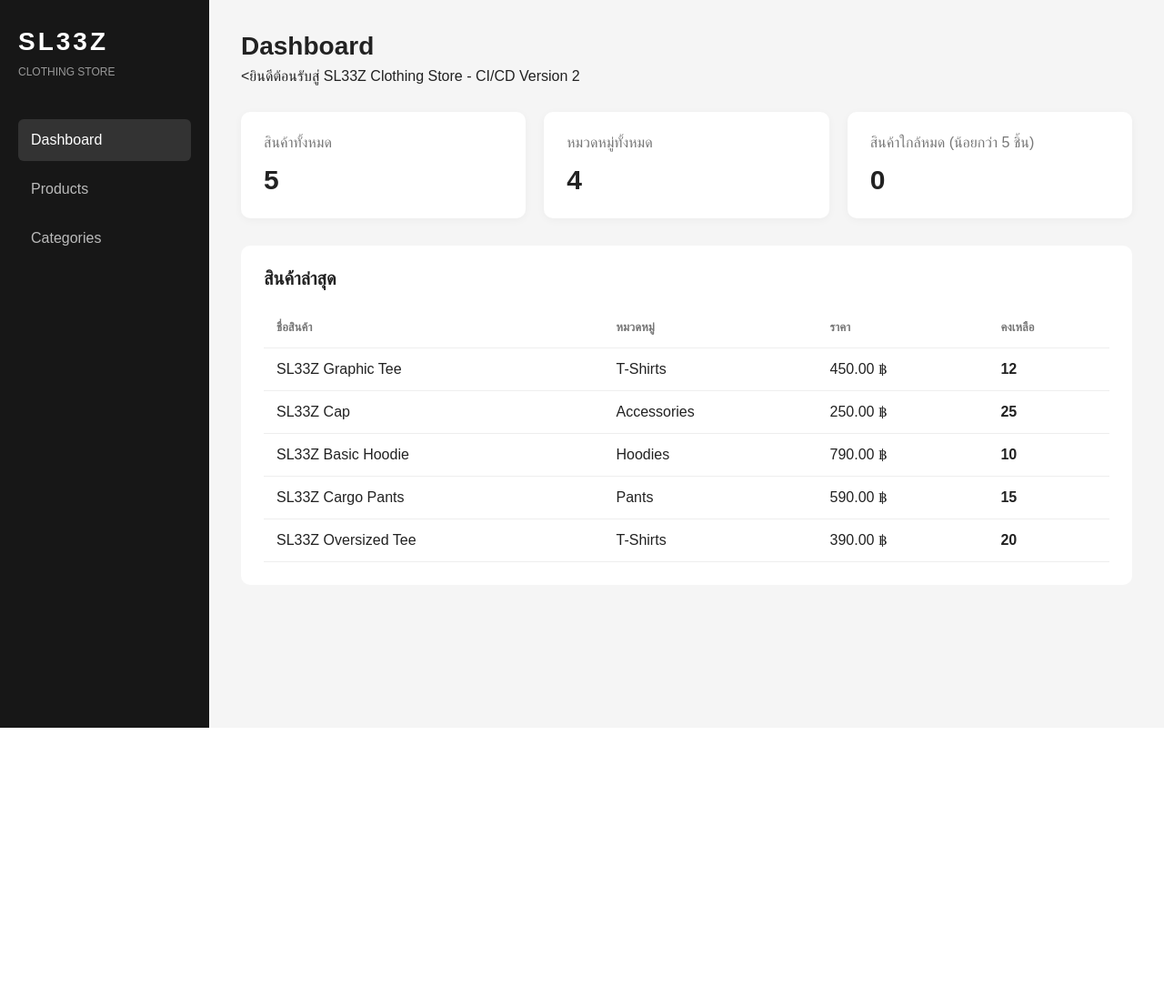
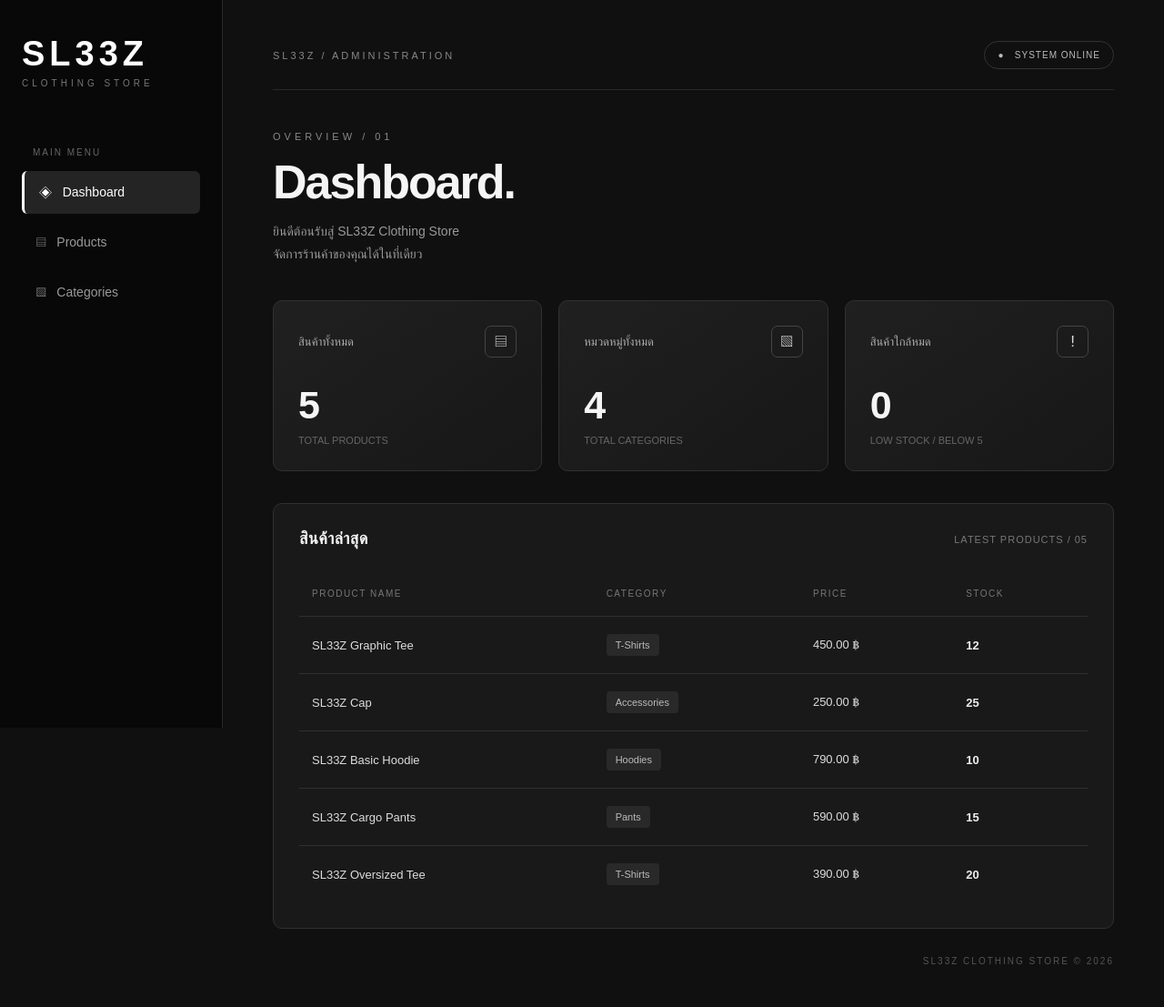
Before and after one commit to woraporna66-ai/6607532, a PHP site: page / in a window 1280 px wide. Shown: the whole page at 91% size. Before the commit the page ends 800 px from the top, so only its background shows below. Run offline with PHP 8.4, Linux system fonts and the light colour scheme; data comes from the database, SQL or seed files in the repository.

Commit message:
Redesign dashboard with dark theme

```diff
--- a/src/index.php
+++ b/src/index.php
@@ -1,16 +1,10 @@
 <?php
 require_once 'config.php';
 
-// นับจำนวนสินค้าทั้งหมด
 $productCount = $conn->query("SELECT COUNT(*) FROM products")->fetchColumn();
-
-// นับจำนวนหมวดหมู่
 $categoryCount = $conn->query("SELECT COUNT(*) FROM categories")->fetchColumn();
-
-// นับสินค้าที่มีจำนวนคงเหลือน้อยกว่า 5
 $lowStock = $conn->query("SELECT COUNT(*) FROM products WHERE stock < 5")->fetchColumn();
 
-// แสดงรายการสินค้าล่าสุด
 $sql = "SELECT p.id, p.name, p.price, p.stock, c.name AS category
         FROM products p
         JOIN categories c ON p.category_id = c.id
@@ -36,137 +30,320 @@ $products = $conn->query($sql)->fetchAll(PDO::FETCH_ASSOC);
 
 body {
     font-family: Arial, sans-serif;
-            background: #f5f5f5;
-            color: #222;
+    background: #101010;
+    color: #f5f5f5;
+    min-height: 100vh;
 }
 
 .sidebar {
-            width: 230px;
+    width: 245px;
     height: 100vh;
-            background: #171717;
-            color: white;
     position: fixed;
-            padding: 30px 20px;
+    top: 0;
+    left: 0;
+    background: #080808;
+    border-right: 1px solid #292929;
+    padding: 38px 24px;
 }
 
 .logo {
-            font-size: 28px;
-            font-weight: bold;
-            letter-spacing: 3px;
-            margin-bottom: 10px;
+    font-size: 38px;
+    font-weight: 900;
+    letter-spacing: 5px;
+    color: #fff;
 }
 
 .subtitle {
-            color: #999;
-            font-size: 12px;
-            margin-bottom: 45px;
+    color: #777;
+    font-size: 10px;
+    letter-spacing: 4px;
+    margin-top: 5px;
+    margin-bottom: 65px;
+}
+
+.menu-label {
+    color: #666;
+    font-size: 10px;
+    letter-spacing: 2px;
+    margin: 0 12px 15px;
 }
 
 .sidebar a {
     display: block;
-            color: #bbb;
+    color: #999;
     text-decoration: none;
-            padding: 14px;
+    padding: 15px 16px;
     margin-bottom: 8px;
     border-radius: 6px;
+    font-size: 14px;
+    transition: .2s;
 }
 
-        .sidebar a.active,
-        .sidebar a:hover {
-            background: #333;
-            color: white;
+.sidebar a:hover,
+.sidebar a.active {
+    background: #242424;
+    color: #fff;
+}
+
+.sidebar a.active {
+    border-left: 3px solid #fff;
 }
 
 .main {
-            margin-left: 230px;
-            padding: 35px;
+    margin-left: 245px;
+    padding: 45px 55px;
+    max-width: 1600px;
+}
+
+.topline {
+    display: flex;
+    justify-content: space-between;
+    align-items: center;
+    border-bottom: 1px solid #292929;
+    padding-bottom: 22px;
+    margin-bottom: 45px;
+}
+
+.topline span {
+    color: #888;
+    font-size: 11px;
+    letter-spacing: 3px;
+}
+
+.status {
+    border: 1px solid #333;
+    padding: 9px 14px;
+    border-radius: 30px;
+    font-size: 10px;
+    color: #bbb;
+    letter-spacing: 1px;
 }
 
 .header {
-            margin-bottom: 30px;
+    margin-bottom: 38px;
+}
+
+.eyebrow {
+    color: #888;
+    font-size: 11px;
+    letter-spacing: 4px;
+    margin-bottom: 14px;
 }
 
 .header h1 {
-            font-size: 28px;
-            margin-bottom: 8px;
+    font-size: clamp(34px, 5vw, 52px);
+    letter-spacing: -2px;
+    font-weight: 800;
+    margin-bottom: 12px;
 }
 
 .header p {
-            color: #777;
+    color: #999;
+    font-size: 14px;
+    line-height: 1.8;
 }
 
 .cards {
     display: grid;
     grid-template-columns: repeat(3, 1fr);
-            gap: 20px;
-            margin-bottom: 30px;
+    gap: 18px;
+    margin-bottom: 35px;
 }
 
 .card {
-            background: white;
-            padding: 25px;
+    background: linear-gradient(145deg, #202020, #171717);
+    border: 1px solid #303030;
+    padding: 27px;
     border-radius: 10px;
-            box-shadow: 0 2px 10px rgba(0,0,0,0.04);
+    transition: .25s;
 }
 
-        .card p {
-            color: #777;
-            margin-bottom: 15px;
+.card:hover {
+    border-color: #777;
+    transform: translateY(-3px);
 }
 
-        .card h2 {
-            font-size: 30px;
+.card-top {
+    display: flex;
+    justify-content: space-between;
+    align-items: center;
+    margin-bottom: 28px;
+}
+
+.card-label {
+    color: #aaa;
+    font-size: 13px;
+}
+
+.card-number {
+    font-size: 43px;
+    font-weight: 800;
+    letter-spacing: -2px;
+}
+
+.card-note {
+    color: #666;
+    font-size: 11px;
+    margin-top: 8px;
+}
+
+.card-icon {
+    width: 35px;
+    height: 35px;
+    display: grid;
+    place-items: center;
+    border: 1px solid #444;
+    border-radius: 7px;
+    color: #ddd;
+    font-size: 17px;
 }
 
 .section {
-            background: white;
-            padding: 25px;
+    background: #191919;
+    border: 1px solid #303030;
     border-radius: 10px;
+    padding: 28px;
 }
 
-        .section h2 {
-            margin-bottom: 20px;
-            font-size: 20px;
+.section-heading {
+    display: flex;
+    justify-content: space-between;
+    align-items: center;
+    margin-bottom: 25px;
+}
+
+.section-heading h2 {
+    font-size: 18px;
+    letter-spacing: .5px;
+}
+
+.section-heading span {
+    color: #777;
+    font-size: 11px;
+    letter-spacing: 1px;
+}
+
+.table-wrap {
+    overflow-x: auto;
 }
 
 table {
     width: 100%;
     border-collapse: collapse;
-        }
-
-        th, td {
-            padding: 14px;
-            text-align: left;
-            border-bottom: 1px solid #eee;
+    min-width: 520px;
 }
 
 th {
     color: #777;
+    font-size: 10px;
+    letter-spacing: 1.5px;
+    font-weight: 500;
+    text-transform: uppercase;
+}
+
+th, td {
+    padding: 19px 14px;
+    text-align: left;
+    border-bottom: 1px solid #303030;
+}
+
+td {
+    color: #ddd;
     font-size: 13px;
+}
+
+tbody tr {
+    transition: .2s;
+}
+
+tbody tr:hover {
+    background: #252525;
+}
+
+tbody tr:last-child td {
+    border-bottom: none;
+}
+
+.category-tag {
+    display: inline-block;
+    padding: 6px 10px;
+    background: #292929;
+    color: #bbb;
+    border-radius: 4px;
+    font-size: 11px;
 }
 
 .stock {
     font-weight: bold;
+    color: #eee;
 }
 
-        @media (max-width: 700px) {
+.empty {
+    color: #888;
+    text-align: center;
+    padding: 30px;
+}
+
+.footer {
+    color: #555;
+    font-size: 10px;
+    letter-spacing: 2px;
+    text-align: right;
+    margin-top: 30px;
+}
+
+@media (max-width: 900px) {
+    .sidebar {
+        width: 190px;
+    }
+
+    .main {
+        margin-left: 190px;
+        padding: 30px 25px;
+    }
+
+    .cards {
+        grid-template-columns: 1fr;
+    }
+}
+
+@media (max-width: 600px) {
     .sidebar {
         width: 100%;
         height: auto;
         position: relative;
+        padding: 20px;
+    }
+
+    .logo {
+        font-size: 28px;
     }
 
     .subtitle {
-                margin-bottom: 15px;
+        margin-bottom: 20px;
+    }
+
+    .menu-label {
+        display: none;
+    }
+
+    .sidebar a {
+        display: inline-block;
+        padding: 10px;
+        margin-bottom: 0;
     }
 
     .main {
         margin-left: 0;
-                padding: 20px;
+        padding: 25px 18px;
     }
 
-            .cards {
-                grid-template-columns: 1fr;
+    .topline {
+        margin-bottom: 30px;
+    }
+
+    .section {
+        padding: 18px;
     }
 }
 </style>
@@ -174,49 +351,75 @@ $products = $conn->query($sql)->fetchAll(PDO::FETCH_ASSOC);
 
 <body>
 
-<div class="sidebar">
+<aside class="sidebar">
     <div class="logo">SL33Z</div>
     <div class="subtitle">CLOTHING STORE</div>
 
-    <a href="index.php" class="active">Dashboard</a>
-    <a href="products.php">Products</a>
-    <a href="categories.php">Categories</a>
+    <div class="menu-label">MAIN MENU</div>
+    <a href="index.php" class="active">◈ &nbsp; Dashboard</a>
+    <a href="products.php">▤ &nbsp; Products</a>
+    <a href="categories.php">▧ &nbsp; Categories</a>
+</aside>
+
+<main class="main">
+
+    <div class="topline">
+        <span>SL33Z / ADMINISTRATION</span>
+        <div class="status">● &nbsp; SYSTEM ONLINE</div>
     </div>
 
-<div class="main">
+    <header class="header">
+        <div class="eyebrow">OVERVIEW / 01</div>
+        <h1>Dashboard.</h1>
+        <p>ยินดีต้อนรับสู่ SL33Z Clothing Store<br>
+        จัดการร้านค้าของคุณได้ในที่เดียว</p>
+    </header>
 
-    <div class="header">
-        <h1>Dashboard</h1>
-        <ยินดีต้อนรับสู่ SL33Z Clothing Store - CI/CD Version 2</p>
+    <section class="cards">
+
+        <div class="card">
+            <div class="card-top">
+                <div class="card-label">สินค้าทั้งหมด</div>
+                <div class="card-icon">▤</div>
             </div>
-
-    <div class="cards">
-        <div class="card">
-            <p>สินค้าทั้งหมด</p>
-            <h2><?= $productCount ?></h2>
+            <div class="card-number"><?= $productCount ?></div>
+            <div class="card-note">TOTAL PRODUCTS</div>
         </div>
 
         <div class="card">
-            <p>หมวดหมู่ทั้งหมด</p>
-            <h2><?= $categoryCount ?></h2>
+            <div class="card-top">
+                <div class="card-label">หมวดหมู่ทั้งหมด</div>
+                <div class="card-icon">▧</div>
+            </div>
+            <div class="card-number"><?= $categoryCount ?></div>
+            <div class="card-note">TOTAL CATEGORIES</div>
         </div>
 
         <div class="card">
-            <p>สินค้าใกล้หมด (น้อยกว่า 5 ชิ้น)</p>
-            <h2><?= $lowStock ?></h2>
+            <div class="card-top">
+                <div class="card-label">สินค้าใกล้หมด</div>
+                <div class="card-icon">!</div>
             </div>
+            <div class="card-number"><?= $lowStock ?></div>
+            <div class="card-note">LOW STOCK / BELOW 5</div>
         </div>
 
-    <div class="section">
+    </section>
+
+    <section class="section">
+        <div class="section-heading">
             <h2>สินค้าล่าสุด</h2>
+            <span>LATEST PRODUCTS / 05</span>
+        </div>
 
+        <div class="table-wrap">
             <table>
                 <thead>
                     <tr>
-                    <th>ชื่อสินค้า</th>
-                    <th>หมวดหมู่</th>
-                    <th>ราคา</th>
-                    <th>คงเหลือ</th>
+                        <th>Product Name</th>
+                        <th>Category</th>
+                        <th>Price</th>
+                        <th>Stock</th>
                     </tr>
                 </thead>
 
@@ -224,7 +427,11 @@ $products = $conn->query($sql)->fetchAll(PDO::FETCH_ASSOC);
                     <?php foreach ($products as $product): ?>
                     <tr>
                         <td><?= htmlspecialchars($product['name']) ?></td>
-                        <td><?= htmlspecialchars($product['category']) ?></td>
+                        <td>
+                            <span class="category-tag">
+                                <?= htmlspecialchars($product['category']) ?>
+                            </span>
+                        </td>
                         <td><?= number_format($product['price'], 2) ?> ฿</td>
                         <td class="stock"><?= (int)$product['stock'] ?></td>
                     </tr>
@@ -232,14 +439,17 @@ $products = $conn->query($sql)->fetchAll(PDO::FETCH_ASSOC);
 
                     <?php if (count($products) === 0): ?>
                     <tr>
-                        <td colspan="4">ยังไม่มีสินค้าในระบบ</td>
+                        <td colspan="4" class="empty">ยังไม่มีสินค้าในระบบ</td>
                     </tr>
                     <?php endif; ?>
                 </tbody>
             </table>
         </div>
+    </section>
 
-</div>
+    <div class="footer">SL33Z CLOTHING STORE © 2026</div>
+
+</main>
 
 </body>
 </html>
```
Lines whose indentation alone changed are shown as unchanged.
